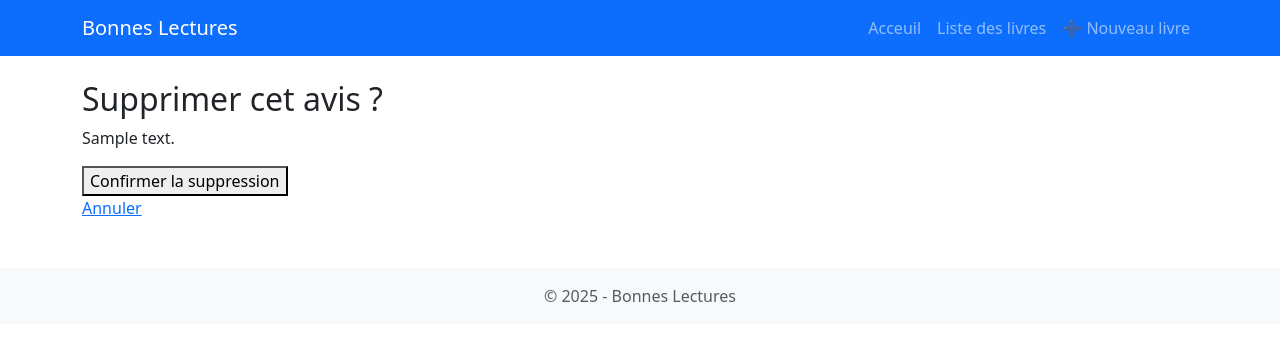
After one commit to Hickstead00/tp_frameworkweb, a Django app: page /bonneslectures/reviews/1/delete in a window 1280 px wide. The commit adds this page. Shown: the top 341 px of the page. Run offline with Django 5.2, Linux system fonts and the light colour scheme; data comes from the database, SQL or seed files in the repository; tables that the repository leaves empty hold one stand-in row (values such as "Sample post"); some libraries are stand-ins or nearby versions.

Commit message:
ajout de la suppression d'une review

```diff
--- a/tp2/bonnes_lectures/templates/bonnes_lectures/book.html
+++ b/tp2/bonnes_lectures/templates/bonnes_lectures/book.html
@@ -19,6 +19,7 @@
         <li>
             {{ review.date }} : {{ review.text }}
             <a href="{% url 'edit_review' review.id %}">Modifier</a>
+            <a href="{% url 'delete_review' review.id %}">Supprimer</a>
         </li>
     {% empty %}
         <li>Aucun avis pour ce livre.</li>
--- /dev/null
+++ b/tp2/bonnes_lectures/templates/bonnes_lectures/review_confirm_delete.html
@@ -0,0 +1,16 @@
+{% extends "bonnes_lectures/base.html" %}
+{% load django_bootstrap5 %}
+
+{% block title %}Supprimer l'avis de {{ book.title }}{% endblock %}
+
+{% block content %}
+<h2>Supprimer cet avis ?</h2>
+<p>{{ review.text }}</p>
+
+<form method="post">
+    {% csrf_token %}
+    <button type="submit">Confirmer la suppression</button>
+</form>
+
+<a href="{% url 'book' book_id=review.book.id %}">Annuler</a>
+{% endblock %}
--- a/tp2/bonnes_lectures/urls.py
+++ b/tp2/bonnes_lectures/urls.py
@@ -10,4 +10,5 @@ urlpatterns = [
     path("edit_book/<int:book_id>", views.edit_book, name="edit_book"),
     path("book/<int:book_id>/reviews/add/", views.add_review, name='add_review'),
     path("reviews/<int:review_id>/edit/", views.edit_review, name='edit_review'),
+    path("reviews/<int:review_id>/delete", views.delete_review, name='delete_review'),
 ]
--- a/tp2/bonnes_lectures/views.py
+++ b/tp2/bonnes_lectures/views.py
@@ -83,3 +83,11 @@ def edit_review(request, review_id):
   else:
     form = ReviewForm(instance=review)
   return render(request, 'bonnes_lectures/review_form.html', {'form':form, 'book':review.book})
+
+def delete_review(request, review_id):
+  review = get_object_or_404(Review, pk=review_id)
+  book_id = review.book.id
+  if request.method == 'POST':
+    review.delete()
+    return redirect('book', book_id=review.book.id)
+  return render(request, 'bonnes_lectures/review_confirm_delete.html', {'review':review, 'book':review.book})
```
